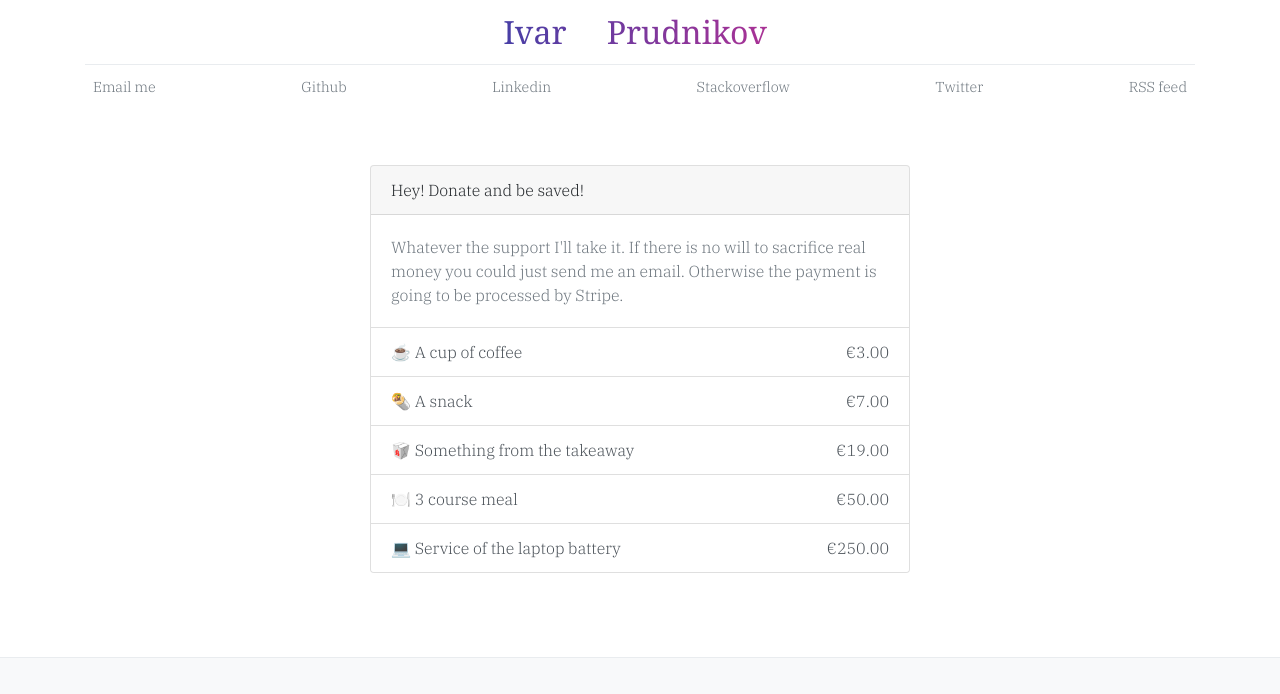
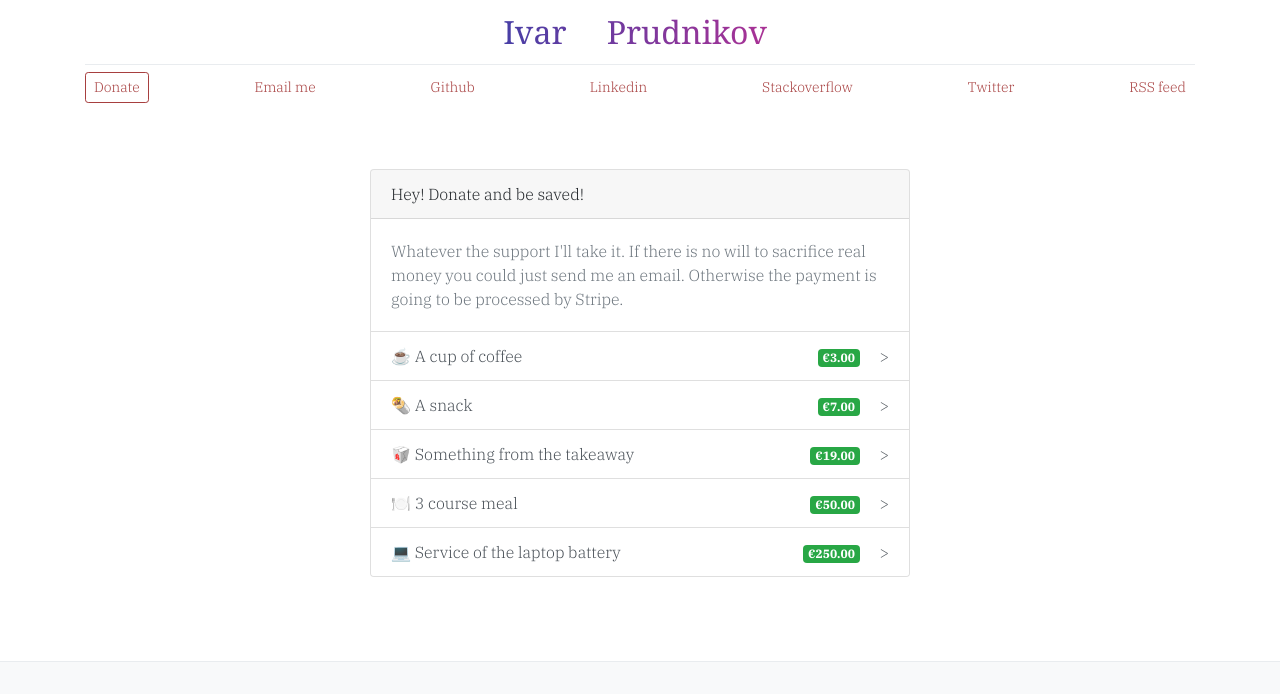
Before and after one commit to ivarprudnikov/ivarprudnikov.com, a Jekyll site: the page built from donate/index.html, in a window 1280 px wide, cut to the strip 0-694 px from the top of the page. Built offline with Jekyll 4.4.1, drawn with Linux system fonts in a browser that asks for light colours.

Commit message:
add donate link in header

```diff
--- a/_layouts/default.html
+++ b/_layouts/default.html
@@ -27,10 +27,11 @@
     </div>
   </header>
 
-  <div class="nav-scroller py-1 mb-2">
+  <div class="nav-scroller py-1 mt-1 mb-2">
     <nav class="nav d-flex justify-content-between">
+      <a class="btn btn-sm btn-outline-primary" href="{{ '/donate/' | prepend: site.baseurl }}" >Donate</a>
       {% for external_link in site.external_links %}
-      <a class="p-2 text-muted" href="{{ external_link.href }}">{{ external_link.label }}</a>
+      <a class="btn btn-sm btn-link" href="{{ external_link.href }}">{{ external_link.label }}</a>
       {% endfor %}
     </nav>
   </div>
--- a/donate/index.html
+++ b/donate/index.html
@@ -18,23 +18,38 @@ title: Donate
       <div class="list-group list-group-flush">
         <button id="donate_3" type="button" class="list-group-item list-group-item-action d-flex justify-content-between">
           <span>☕ A cup of coffee️</span>
-          <span>€3.00</span>
+          <span>
+            <span class="badge badge-success">€3.00</span>
+            <span class="ml-3">&gt;</span>
+          </span>
         </button>
         <button id="donate_7" type="button" class="list-group-item list-group-item-action d-flex justify-content-between">
           <span>🌯 A snack</span>
-          <span>€7.00</span>
+          <span>
+            <span class="badge badge-success">€7.00</span>
+            <span class="ml-3">&gt;</span>
+          </span>
         </button>
         <button id="donate_19" type="button" class="list-group-item list-group-item-action d-flex justify-content-between">
           <span>🥡 Something from the takeaway</span>
-          <span>€19.00</span>
+          <span>
+            <span class="badge badge-success">€19.00</span>
+            <span class="ml-3">&gt;</span>
+          </span>
         </button>
         <button id="donate_50" type="button" class="list-group-item list-group-item-action d-flex justify-content-between">
           <span>🍽 3 course meal</span>
-          <span>€50.00</span>
+          <span>
+            <span class="badge badge-success">€50.00</span>
+            <span class="ml-3">&gt;</span>
+          </span>
         </button>
         <button id="donate_250" type="button" class="list-group-item list-group-item-action d-flex justify-content-between">
           <span>💻 Service of the laptop battery</span>
-          <span>€250.00</span>
+          <span>
+            <span class="badge badge-success">€250.00</span>
+            <span class="ml-3">&gt;</span>
+          </span>
         </button>
       </div>
     </div>
--- a/style.scss
+++ b/style.scss
@@ -13,6 +13,10 @@ $font-family-sans-serif: "IBM Plex Serif", "Helvetica Neue", Arial, sans-serif,
 
 #main {
   min-height: 60vh;
+}
+
+button {
+  cursor: pointer;
 }
 
 .blog-header-logo {
```
